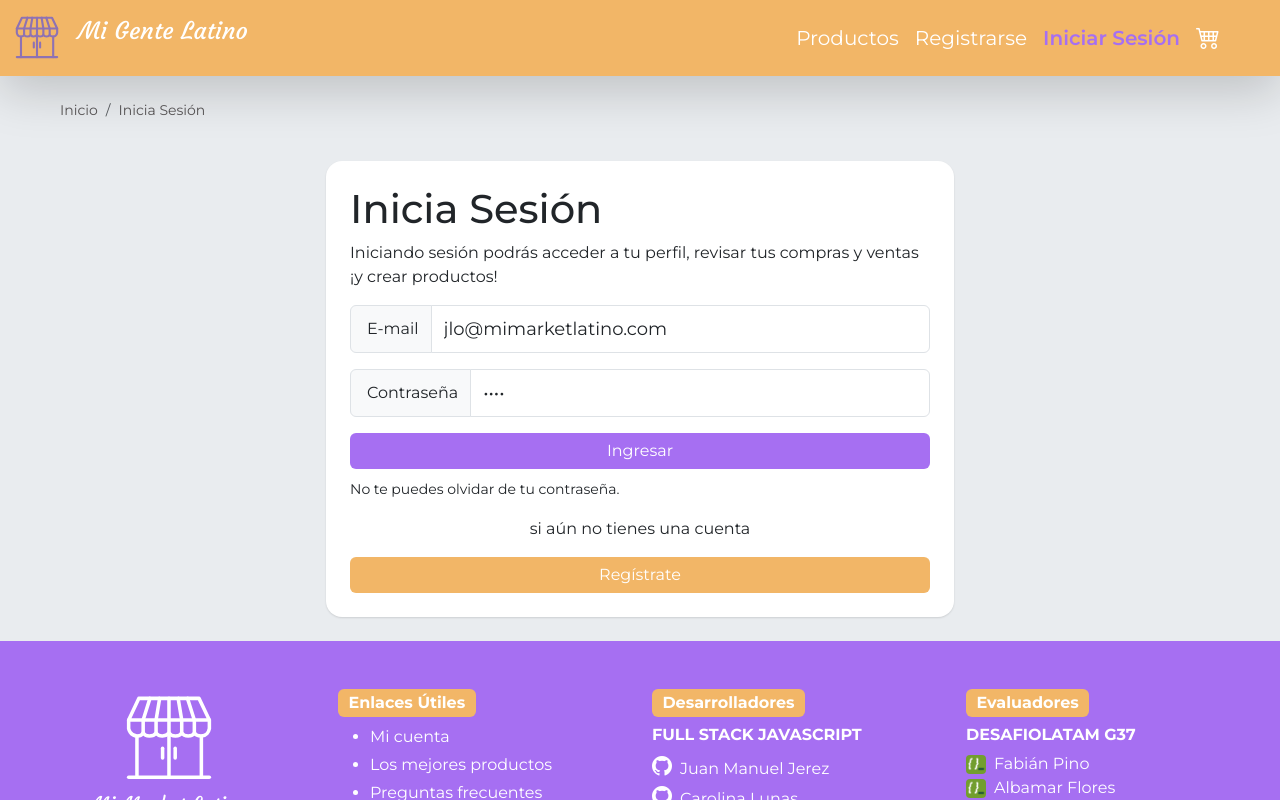
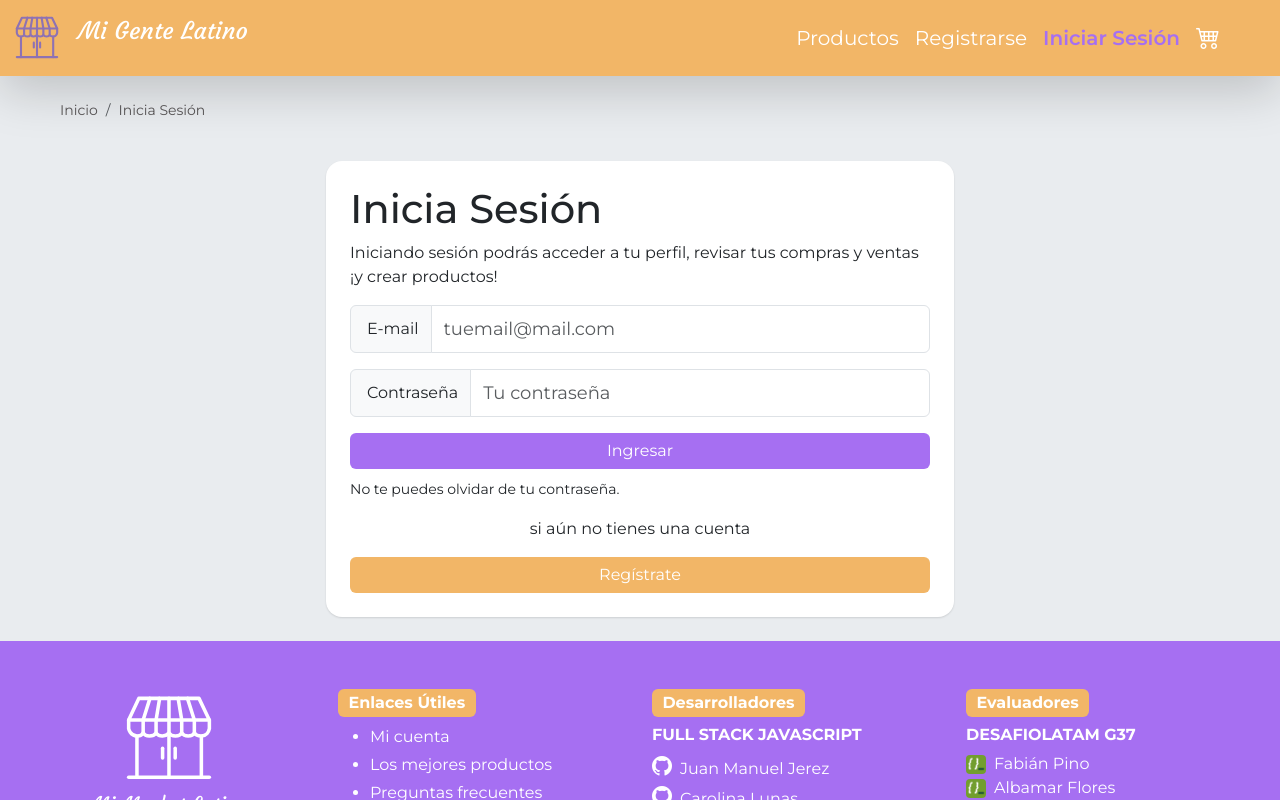
Before and after one commit to carolinalunasfarah/marketplace-frontend-react-user, a React (Vite) app: page /inicia-sesion in a window 1280 px wide. Shown: the top 800 px of the page. Built offline with nearby package versions, Linux system fonts and the light colour scheme; no server answers.

Commit message:
Remove initial login

```diff
--- a/src/views/Login.jsx
+++ b/src/views/Login.jsx
@@ -24,8 +24,8 @@ const Login = () => {
 
     const { title } = useContext(DataContext);
     const [user, setUser] = useState({
-        email: "jlo@mimarketlatino.com",
-        password: "1234",
+        email: "",
+        password: "",
     });
 
     // Cambia el título de la página
```
